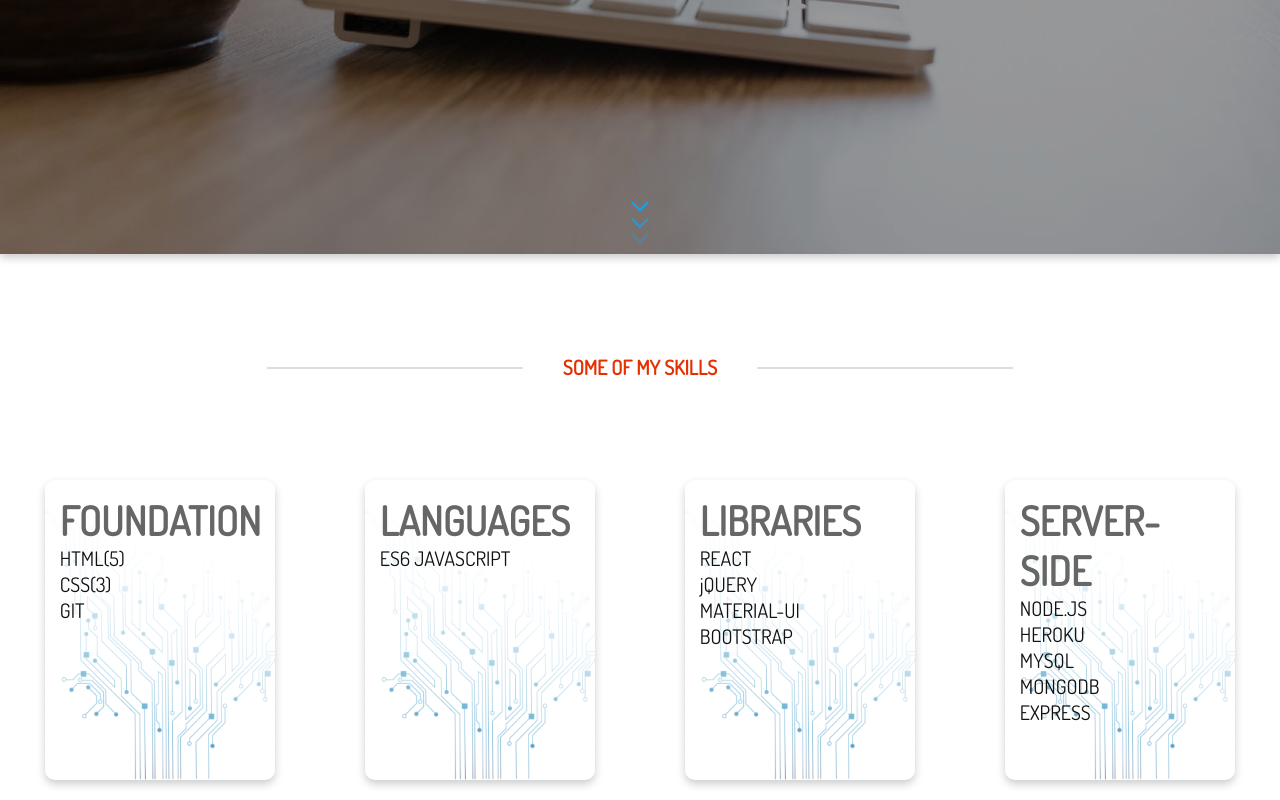
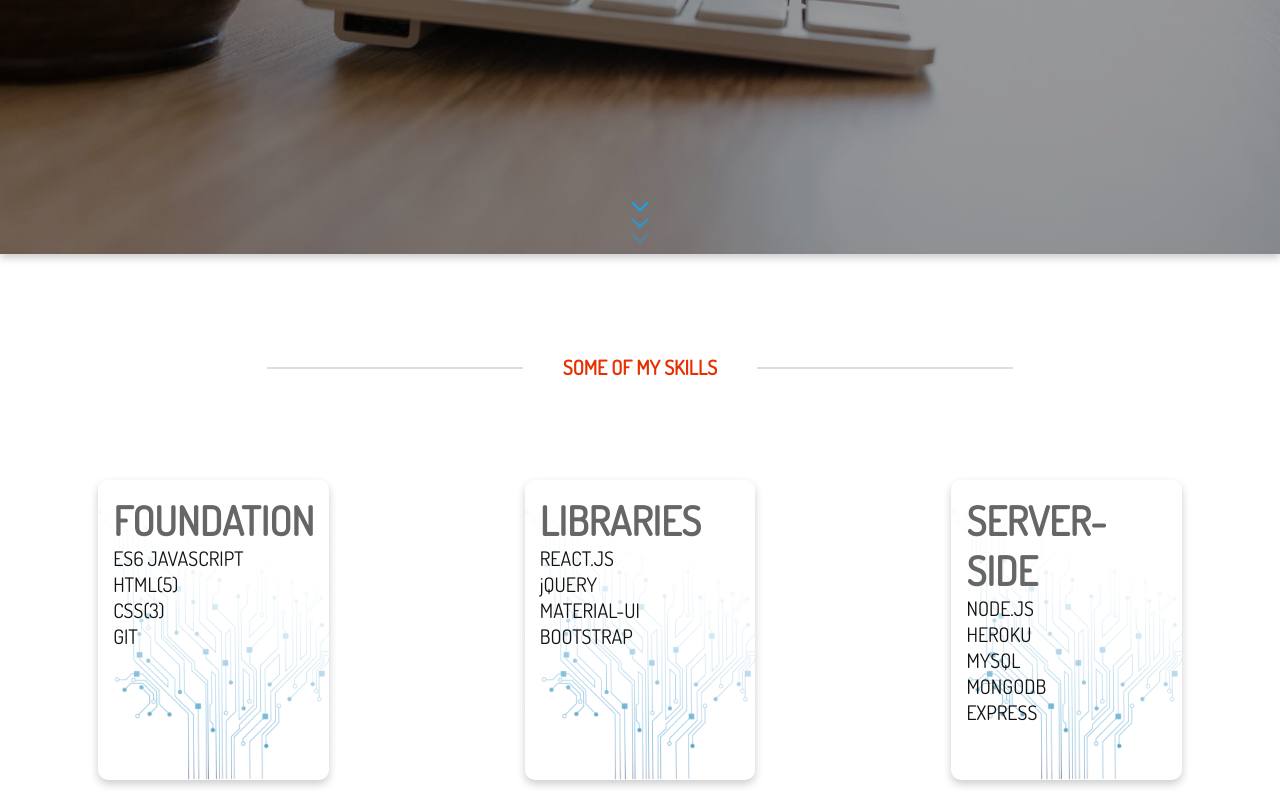
Before and after one commit to rcortez1775/NewPortfolio2019, a React (Create React App) app: page / in a window 1280 px wide. Shown: the part 546-1346 px from the top of the page. Built offline with nearby package versions, Linux system fonts and the light colour scheme.

Commit message:
updated about me page

```diff
--- a/src/components/about/about.css
+++ b/src/components/about/about.css
@@ -151,7 +151,6 @@ p {
     font-family: 'Dosis', sans-serif;
     font-size: 100px;
     font-weight: bold;
-    letter-spacing: 10px;
   }
 
   .eduTitle {
@@ -161,7 +160,6 @@ p {
     margin-bottom: 10px;
     margin-top: -21px;
   }
-
   .date {
       color: #666666;
       font-size: 19px;
--- a/src/components/about/about.js
+++ b/src/components/about/about.js
@@ -45,7 +45,7 @@ class about extends Component {
                         <h1 className="milTitle">Military Service</h1>
                         <h2 className="aboutSubTitle">United States Marine Corps</h2>
                         <span className="aboutSpan">
-                        In addition to maintaining log books, preparing reports and logging records, directives and correspondence for military aircraft and weaponry, I was trained in data processing military equipment. This allowed me to oversee and supervise maintenance administration functions, as well as set up, operate and maintain logistics hardware and systems.
+                            In addition to maintaining reports and correspondence for military aircraft and weaponry, training focused on data processing military equipment. This allowed ease when overseeing and supervising administration functions, as well as setting up, operating and maintaining logistics hardware and systems.
                         </span>
                     </div>
                 </div>
--- a/src/components/landingpage/landingpage.js
+++ b/src/components/landingpage/landingpage.js
@@ -9,7 +9,7 @@ class LandingPage extends Component {
             <div>
                 <section className="hero">
                     <div className="hero-inner">
-                        <h1>Robert Cortez</h1>
+                        <h1 className="name">Robert Cortez</h1>
                         <h2>Developer + Gamer + Dog Lover</h2>
                         <div class="arrow">
                             <span></span>
@@ -27,6 +27,8 @@ class LandingPage extends Component {
                             <div className="card">
                                 <span className="boxTitle">FOUNDATION</span>
                                 <br></br>
+                                <span className="boxList">ES6 JAVASCRIPT</span>
+                                <br></br>
                                 <span className="boxList">HTML(5)</span>
                                 <br></br>
                                 <span className="boxList">CSS(3)</span>
@@ -36,16 +38,9 @@ class LandingPage extends Component {
                         </div>
                         <div className="box">
                             <div className="card">
-                                <span className="boxTitle">LANGUAGES</span>
-                                <br></br>
-                                <span className="boxList">ES6 JAVASCRIPT</span>
-                            </div>
-                        </div>
-                        <div className="box">
-                            <div className="card">
                                 <span className="boxTitle">LIBRARIES</span>
                                 <br></br>
-                                <span className="boxList">REACT</span>
+                                <span className="boxList">REACT.JS</span>
                                 <br></br>
                                 <span className="boxList">jQUERY</span>
                                 <br></br>
```
Also changed, not shown: src/components/landingpage/landingpage.css (line endings or trailing spaces).
